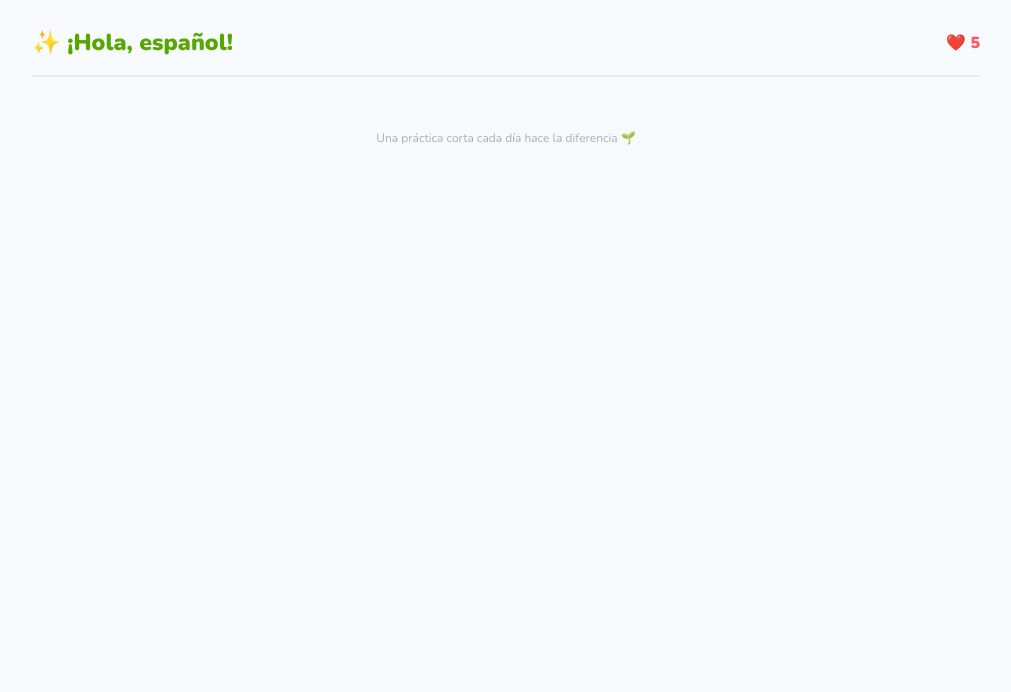
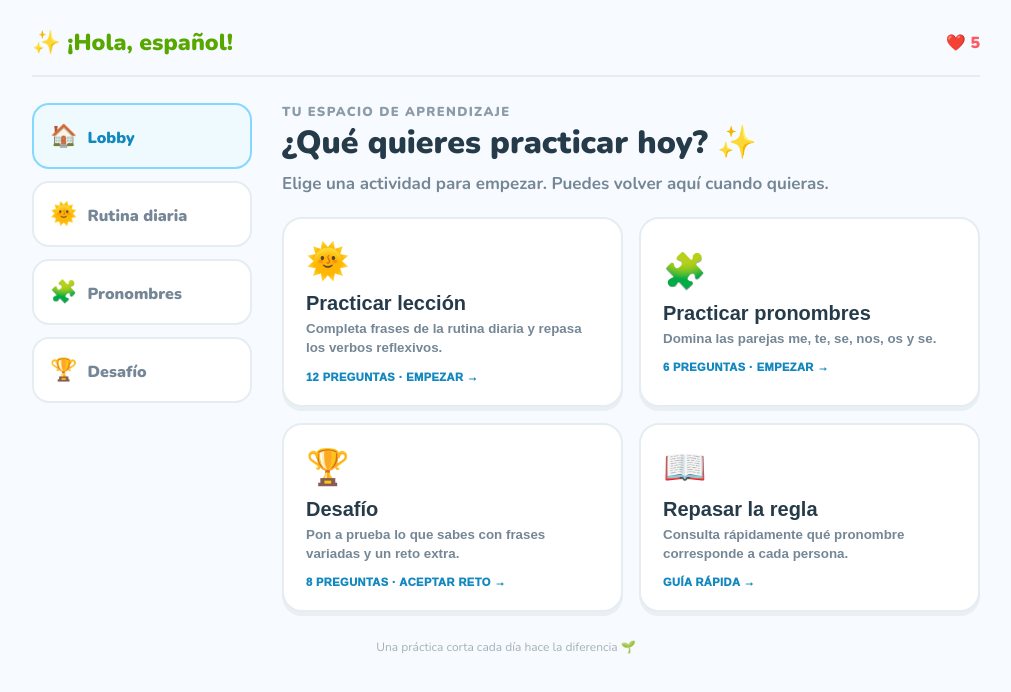
Before and after one commit to DirtyJacksonXs/Reflexive-verbs, a plain HTML site: page index.html in a window 1280 px wide. Shown: the whole page, without its empty margins (134-1145 px from the left). Drawn offline with nearby package versions, Linux system fonts and the light colour scheme.

Commit message:
Fix lobby navigation buttons

```diff
--- a/index.html
+++ b/index.html
@@ -41,7 +41,7 @@ const challengeQs=[
 const modes={lesson:{title:"Lección diaria",emoji:"🌞",data:lesson},pronouns:{title:"Practicar pronombres",emoji:"🧩",data:pronounQs},challenge:{title:"Desafío",emoji:"🏆",data:challengeQs}};
 let mode="lobby",questions=[],idx=0,hearts=5,score=0,chosen=null,locked=false;
 const app=document.getElementById("app"),side=document.getElementById("side");
-function drawNav(){side.innerHTML=[["lobby","🏠","Lobby"],["lesson","🌞","Rutina diaria"],["pronouns","🧩","Pronombres"],["challenge","🏆","Desafío"]].map(([m,e,t])=>'<button class="nav '+(mode===m?"active":"")+'" onclick="go(''+m+'')"><span>'+e+'</span>'+t+'</button>').join("")}
+function drawNav(){side.innerHTML=[["lobby","🏠","Lobby"],["lesson","🌞","Rutina diaria"],["pronouns","🧩","Pronombres"],["challenge","🏆","Desafío"]].map(([m,e,t])=>`<button class="nav ${mode===m?"active":""}" onclick="go('${m}')"><span>${e}</span>${t}</button>`).join("")}
 function go(m){mode=m;drawNav();if(m==="lobby"){showLobby();return}questions=modes[m].data;idx=0;hearts=5;score=0;document.getElementById("hearts").textContent=hearts;renderQuestion()}
 function showLobby(){app.innerHTML='<div class="eyebrow">TU ESPACIO DE APRENDIZAJE</div><h1 class="welcome">¿Qué quieres practicar hoy? ✨</h1><p class="welcomesub">Elige una actividad para empezar. Puedes volver aquí cuando quieras.</p><div class="tiles"><button class="tile" onclick="go(\'lesson\')"><div class="emoji">🌞</div><h3>Practicar lección</h3><p>Completa frases de la rutina diaria y repasa los verbos reflexivos.</p><small>12 preguntas · empezar →</small></button><button class="tile" onclick="go(\'pronouns\')"><div class="emoji">🧩</div><h3>Practicar pronombres</h3><p>Domina las parejas me, te, se, nos, os y se.</p><small>6 preguntas · empezar →</small></button><button class="tile" onclick="go(\'challenge\')"><div class="emoji">🏆</div><h3>Desafío</h3><p>Pon a prueba lo que sabes con frases variadas y un reto extra.</p><small>8 preguntas · aceptar reto →</small></button><button class="tile" onclick="showGuide()"><div class="emoji">📖</div><h3>Repasar la regla</h3><p>Consulta rápidamente qué pronombre corresponde a cada persona.</p><small>guía rápida →</small></button></div>'}
 function showGuide(){app.innerHTML='<div class="backline"><button class="btn secondary" onclick="go(\'lobby\')">← Volver al lobby</button></div><div class="card"><div class="eyebrow">GUÍA RÁPIDA</div><h1 class="title">Pronombres reflexivos</h1><p class="sub">El pronombre concuerda con la persona que realiza la acción.</p><div class="pronouns">'+[['yo','me'],['tú','te'],['él / ella / usted','se'],['nosotros/as','nos'],['vosotros/as','os'],['ellos / ellas / ustedes','se']].map(x=>'<div class="pronoun">'+x[0]+'<b>'+x[1]+'</b></div>').join("")+'</div><p><b>Ejemplo:</b> Yo <b>me</b> despierto. · Tú <b>te</b> vistes. · Ellas <b>se</b> acuestan.</p></div>'}
```
